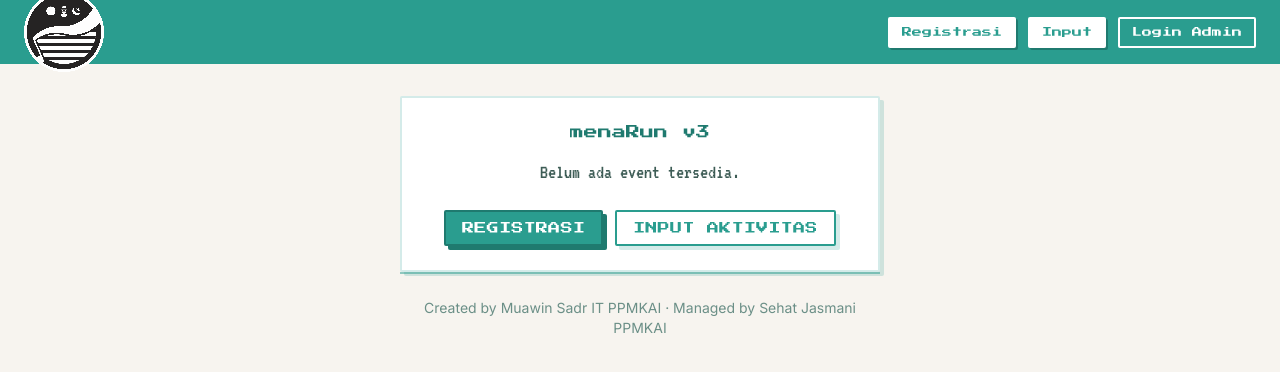
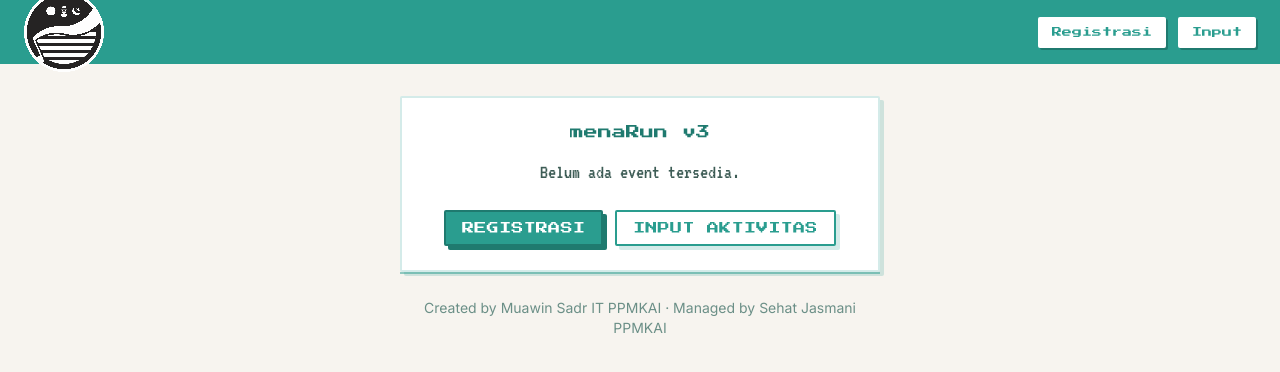
Before and after one commit to muhtalhaa/menarun-v3, a Next.js app: page / in a window 1280 px wide. Shown: the top 372 px of the page. Built offline with nearby package versions, Linux system fonts and the light colour scheme; no server answers; the database is empty.

Commit message:
update button login admin

```diff
--- a/actions/admin.ts
+++ b/actions/admin.ts
@@ -3,5 +3,5 @@
 import { signOut } from "@/lib/auth";
 
 export async function adminSignOut() {
-  await signOut({ redirectTo: "/login" });
+  await signOut({ redirectTo: "/login-admin-lari" });
 }
--- a/app/login/page.tsx
+++ b/app/login-admin-lari/page.tsx
@@ -4,7 +4,7 @@ import { AdminLoginForm } from "@/components/forms/AdminLoginForm";
 import { SiteLogo } from "@/components/layout/SiteLogo";
 import { PixelLoader } from "@/components/ui/PixelLoader";
 
-export default function LoginPage() {
+export default function AdminLoginPage() {
   return (
     <main className="min-h-screen bg-bg-primary">
       <div className="flex h-14 items-center justify-center bg-tosca md:h-16">
--- a/components/layout/SiteHeader.tsx
+++ b/components/layout/SiteHeader.tsx
@@ -18,12 +18,6 @@ export function SiteHeader() {
         >
           Input
         </Link>
-        <Link
-          href="/login"
-          className="pixel-focus rounded-pixel border-2 border-text-onTosca bg-transparent px-2 py-1 font-pixel text-[8px] text-text-onTosca transition hover:bg-tosca-dark md:px-3 md:py-1.5 md:text-[10px]"
-        >
-          Login Admin
-        </Link>
       </nav>
     </header>
   );
--- a/lib/auth.config.ts
+++ b/lib/auth.config.ts
@@ -6,7 +6,7 @@ export const authConfig: NextAuthConfig = {
     strategy: "jwt",
   },
   pages: {
-    signIn: "/login",
+    signIn: "/login-admin-lari",
   },
   callbacks: {
     authorized({ auth, request }) {
```
